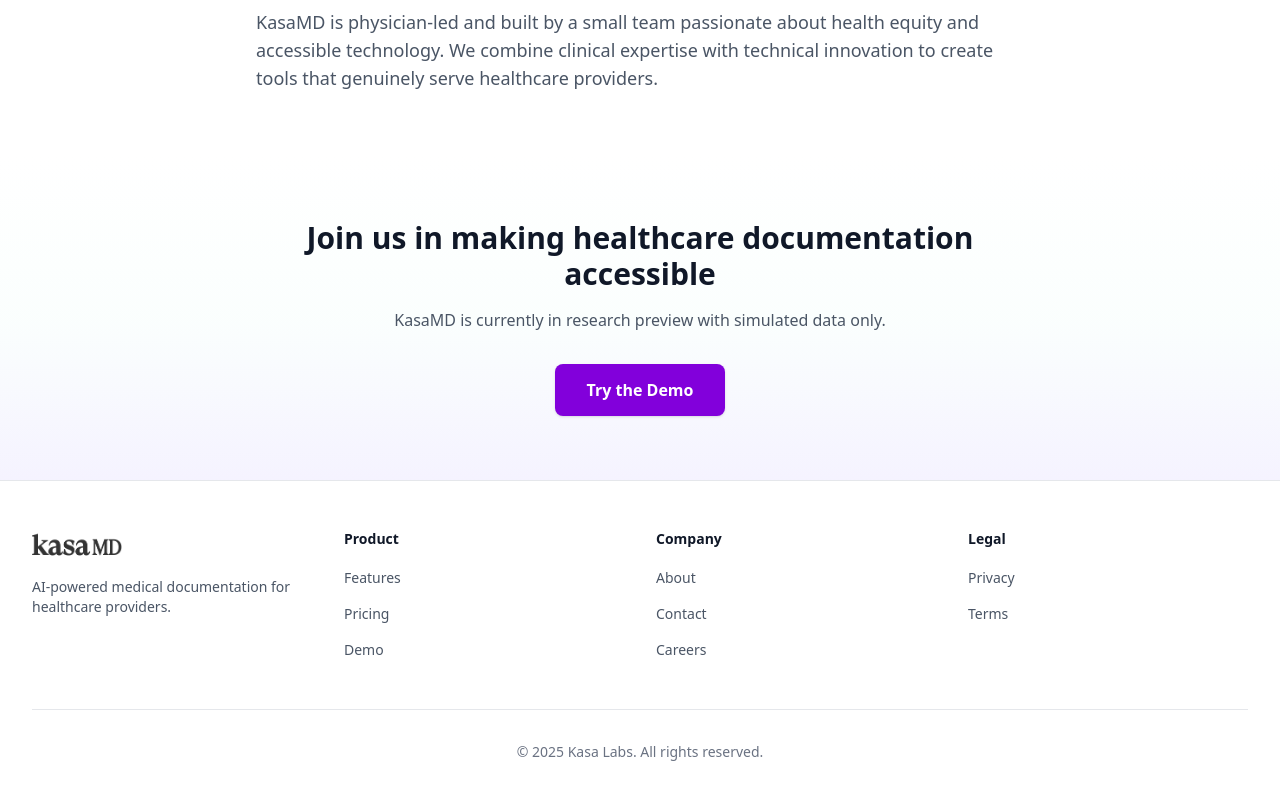
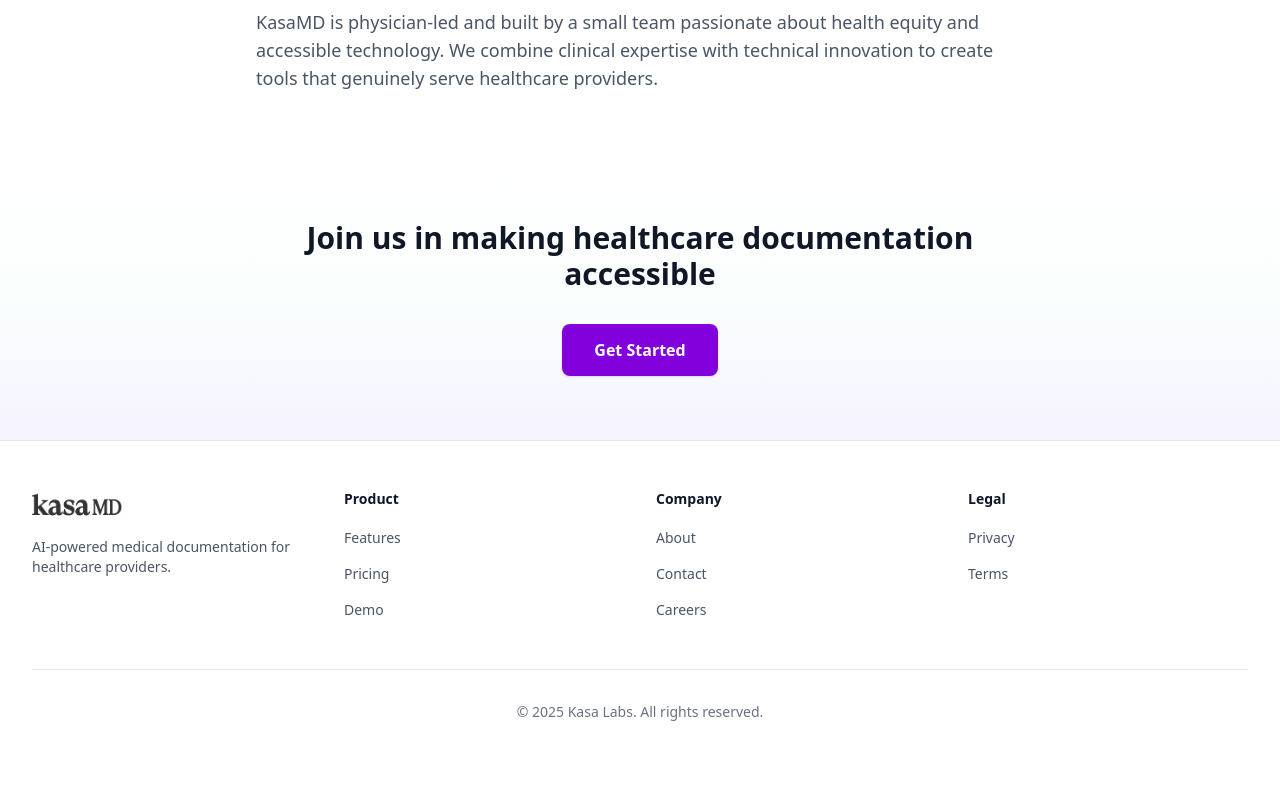
Before and after one commit to Kasa-Labs/kasa_marketing, a Next.js app: page /about in a window 1280 px wide. Shown: the part 1669-2469 px from the top of the page. After the commit the page ends 2439 px from the top, so only its background shows below. Built offline with nearby package versions, Linux system fonts and the light colour scheme.

Commit message:
[edit] edited features page

```diff
--- a/app/about/page.tsx
+++ b/app/about/page.tsx
@@ -145,15 +145,13 @@
           <h2 className="text-3xl font-bold text-gray-900">
             Join us in making healthcare documentation accessible
           </h2>
-          <p className="mx-auto mt-4 max-w-lg text-base text-gray-600">
-            KasaMD is currently in research preview with simulated data only.
-          </p>
+
           <div className="mt-8 flex flex-col gap-4 sm:flex-row sm:justify-center">
             <Link
               href="https://app.kasamd.com/signup"
               className="rounded-lg bg-purple-700 px-8 py-3.5 text-center text-base font-semibold text-white shadow-sm transition-colors hover:bg-purple-600"
             >
-              Try the Demo
+              Get Started
             </Link>
           </div>
         </div>
```
